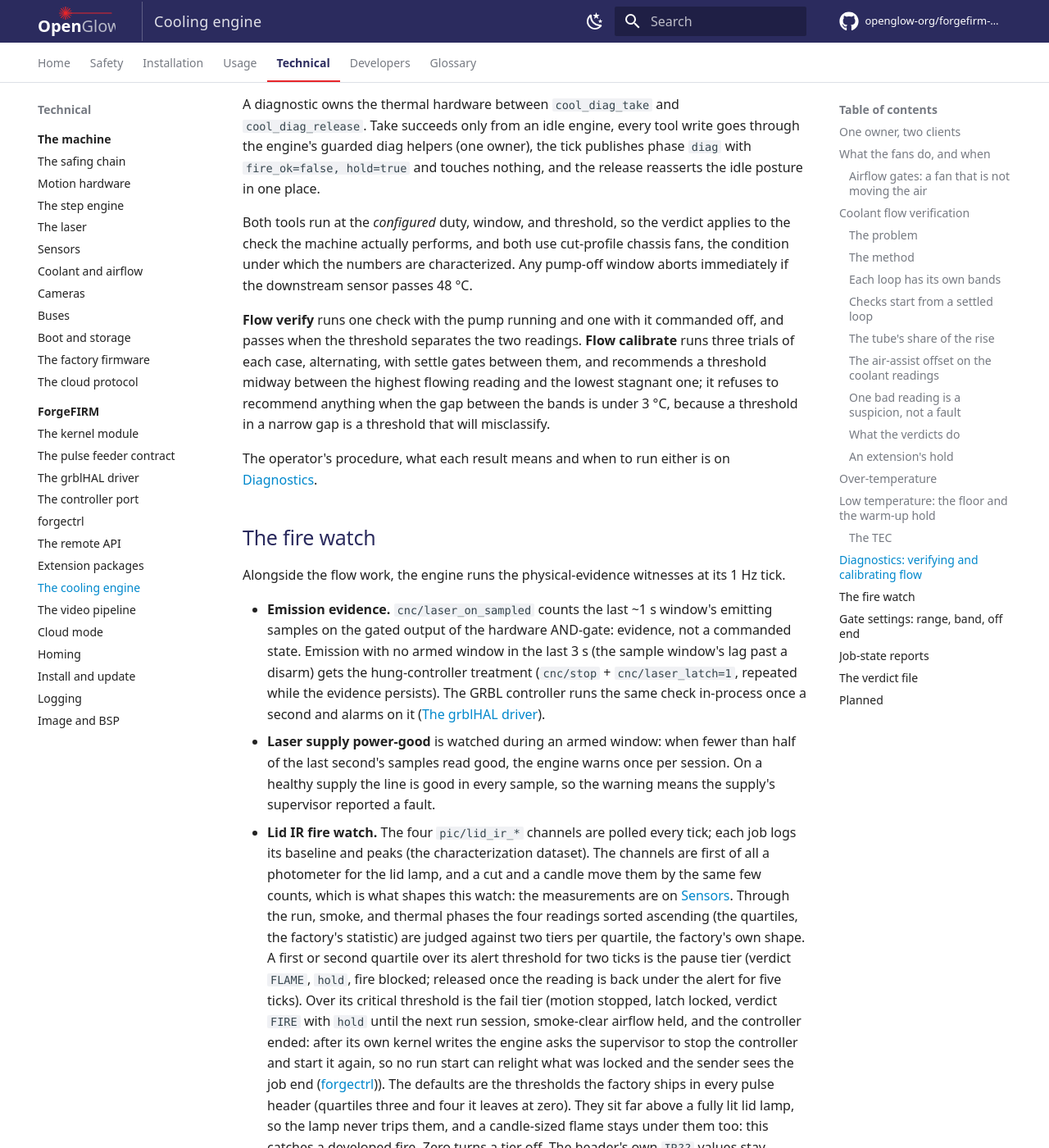
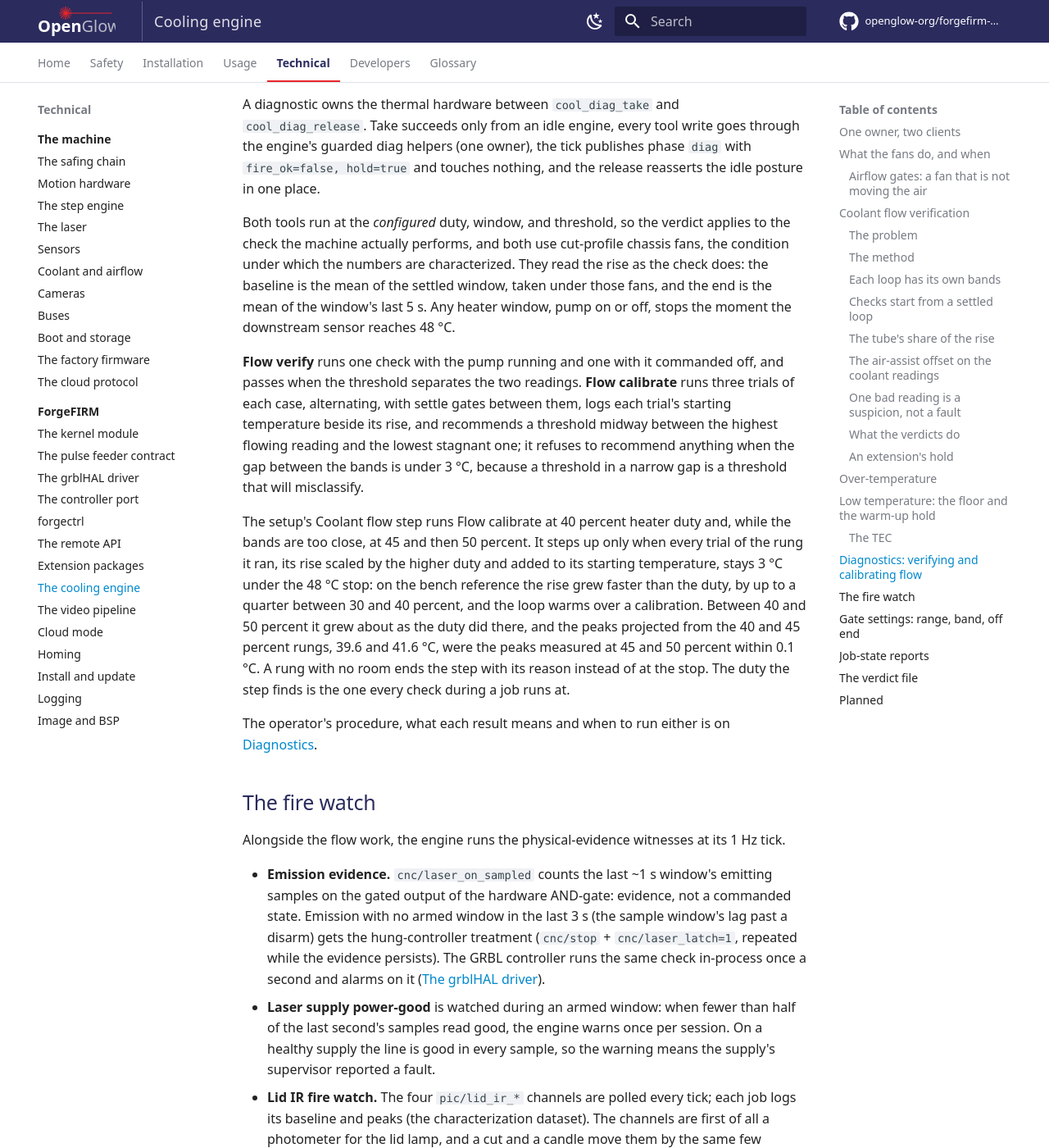
Before and after one commit to openglow-org/forgefirm-docs, an MkDocs documentation site: the page built from docs/technical/forgefirm/cooling-engine.md, in a window 1280 px wide and 1400 px high, scrolled down 12665 px. Shown: the whole window at 82% size. Built offline with MkDocs 1.6.1 and Material for MkDocs 9.7.7, drawn with Linux system fonts in a browser that asks for light colours; comment, search, counter and statistics services are not loaded.

Commit message:
Cooling engine, Diagnostics, Setup: the flow tools read the rise from means, every heater window stops at 48 °C, and the setup steps its duty 40, 45, 50 only with room
Companion of forgectrl db7c38f (Flow calibration: the trials read the
rise as the check does, and the setup steps its duty 40, 45, 50 only
with room under the stop).

- technical/forgefirm/cooling-engine.md, the diagnostics: the tools
  read the rise as the check does, the baseline the mean of the
  settled window under the cut-profile fans and the end the mean of
  the window's last 5 s; the 48 °C stop guards every heater window,
  pump on or off (the page said pump-off windows only). Flow calibrate
  logs each trial's starting temperature. A new paragraph gives the
  setup's ladder, 40, 45 and 50 percent, and its room rule: a rung is
  taken only when every trial's rise, scaled by the higher duty and
  added to its starting temperature, stays 3 °C under the stop, with
  the bench reference's measurements behind the margin and the
  projections against the peaks measured at 45 and 50 percent.
- usage/diagnostics.md: both tools read the rise from averages; the
  stop applies to every heater window.
- usage/setup.md, step 8: the duty steps 40, 45, 50, and the step
  stops and asks for the coolant level and air in the lines when a
  stronger test would run the loop too hot.

Proof: python -B scripts/check-style.py (style: clean), python -B
scripts/check-interfaces.py (interfaces: clean (245 checked)), and the
strict zensical build (No issues found) on the working tree with the
logging pages' change beside it. The values are forgectrl db7c38f's:
COOL_FLOW_END_WIN 5, DIAG_ABORT_DOWN_C 48.0, FLOW_RUNG_ROOM_C 3.0,
wizcalc_next_duty's 40, 45, 50, and wizdark.c's finish_err text. The
peaks are the bench drill's recorded in that commit: projected 39.6
and 41.6 °C from the 40 and 45 percent runs, measured 39.5 and 41.6 °C
at 45 and 50 percent.

Acceptance: none; docs only.

```diff
--- a/docs/technical/forgefirm/cooling-engine.md
+++ b/docs/technical/forgefirm/cooling-engine.md
@@ -547,16 +547,31 @@ and the release reasserts the idle posture in one place.
 Both tools run at the *configured* duty, window, and threshold, so the
 verdict applies to the check the machine actually performs, and both use
 cut-profile chassis fans, the condition under which the numbers are
-characterized. Any pump-off window aborts immediately if the downstream sensor
-passes 48 °C.
+characterized. They read the rise as the check does: the baseline is the mean
+of the settled window, taken under those fans, and the end is the mean of the
+window's last 5 s. Any heater window, pump on or off, stops the moment the
+downstream sensor reaches 48 °C.
 
 **Flow verify** runs one check with the pump running and one with it
 commanded off, and passes when the threshold separates the two readings.
 **Flow calibrate** runs three trials of each case, alternating, with settle
-gates between them, and recommends a threshold midway between the highest
-flowing reading and the lowest stagnant one; it refuses to recommend anything
-when the gap between the bands is under 3 °C, because a threshold in a narrow
-gap is a threshold that will misclassify.
+gates between them, logs each trial's starting temperature beside its rise,
+and recommends a threshold midway between the highest flowing reading and the
+lowest stagnant one; it refuses to recommend anything when the gap between the
+bands is under 3 °C, because a threshold in a narrow gap is a threshold that
+will misclassify.
+
+The setup's Coolant flow step runs Flow calibrate at 40 percent heater duty
+and, while the bands are too close, at 45 and then 50 percent. It steps up
+only when every trial of the rung it ran, its rise scaled by the higher duty
+and added to its starting temperature, stays 3 °C under the 48 °C stop: on
+the bench reference the rise grew faster than the duty, by up to a quarter
+between 30 and 40 percent, and the loop warms over a calibration. Between 40
+and 50 percent it grew about as the duty did there, and the peaks projected
+from the 40 and 45 percent rungs, 39.6 and 41.6 °C, were the peaks measured
+at 45 and 50 percent within 0.1 °C. A rung with no room ends the step with its
+reason instead of at the stop. The duty the step finds is the one every check
+during a job runs at.
 
 The operator's procedure, what each result means and when to run either is on
 [Diagnostics](../../usage/diagnostics.md).
```
Also changed, not shown: docs/usage/diagnostics.md (+2 -1 lines), docs/usage/setup.md (+3 -1 lines).
